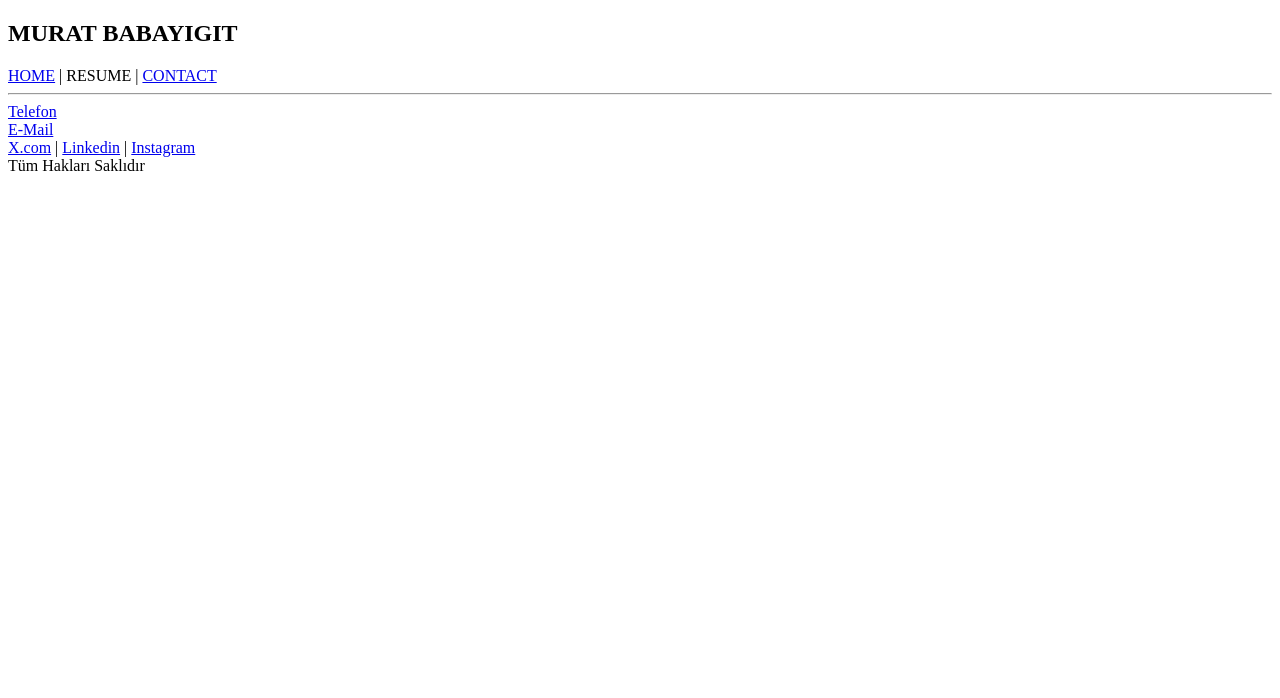
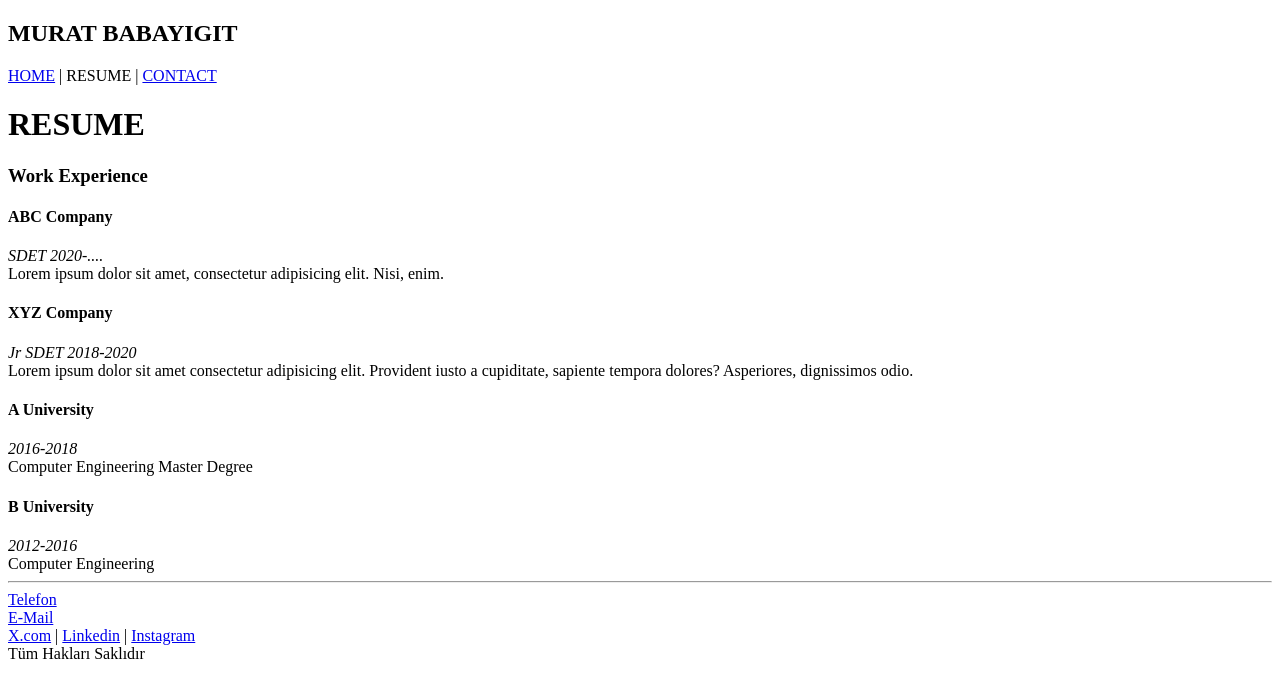
Before and after one commit to muratbabayigit/T141HTMLCSSJS, a plain HTML site: page about.html in a window 1280 px wide. Drawn offline with Linux system fonts and the light colour scheme.

Commit message:
HTML Sonu

```diff
--- a/about.html
+++ b/about.html
@@ -18,6 +18,46 @@
 
 
       <div class="content">
+        <h1>RESUME</h1>
+        <div class="section" id="workexperience">
+          <h3>Work Experience</h3>
+          <div class="card">
+            <div class="left">
+             <h4>ABC Company</h4>
+             <i>SDET 2020-....</i>
+            </div>
+            <div class="right">Lorem ipsum dolor sit amet, consectetur adipisicing elit. Nisi, enim.</div>
+          </div>
+          <div class="card">
+            <div class="left">
+              <h4>XYZ Company</h4>
+              <i>Jr SDET 2018-2020</i>
+
+            </div>
+            <div class="right">
+              Lorem ipsum dolor sit amet consectetur adipisicing elit. Provident iusto a cupiditate, sapiente tempora dolores? Asperiores, dignissimos odio.
+            </div>
+          </div>
+
+        </div>
+
+
+        <div class="section" id="education">
+          <div class="card">
+            <div class="left">
+              <h4>A University</h4>
+              <i>2016-2018</i>
+            </div>
+            <div class="right">Computer Engineering Master Degree</div>
+          </div>
+          <div class="card">
+            <div class="left">
+              <h4>B University</h4>
+              <i>2012-2016</i>
+            </div>
+            <div class="right">Computer Engineering</div>
+          </div>
+        </div>
 
 
       </div>
```
Also changed, not shown: contact.html (+27 -5 lines).
